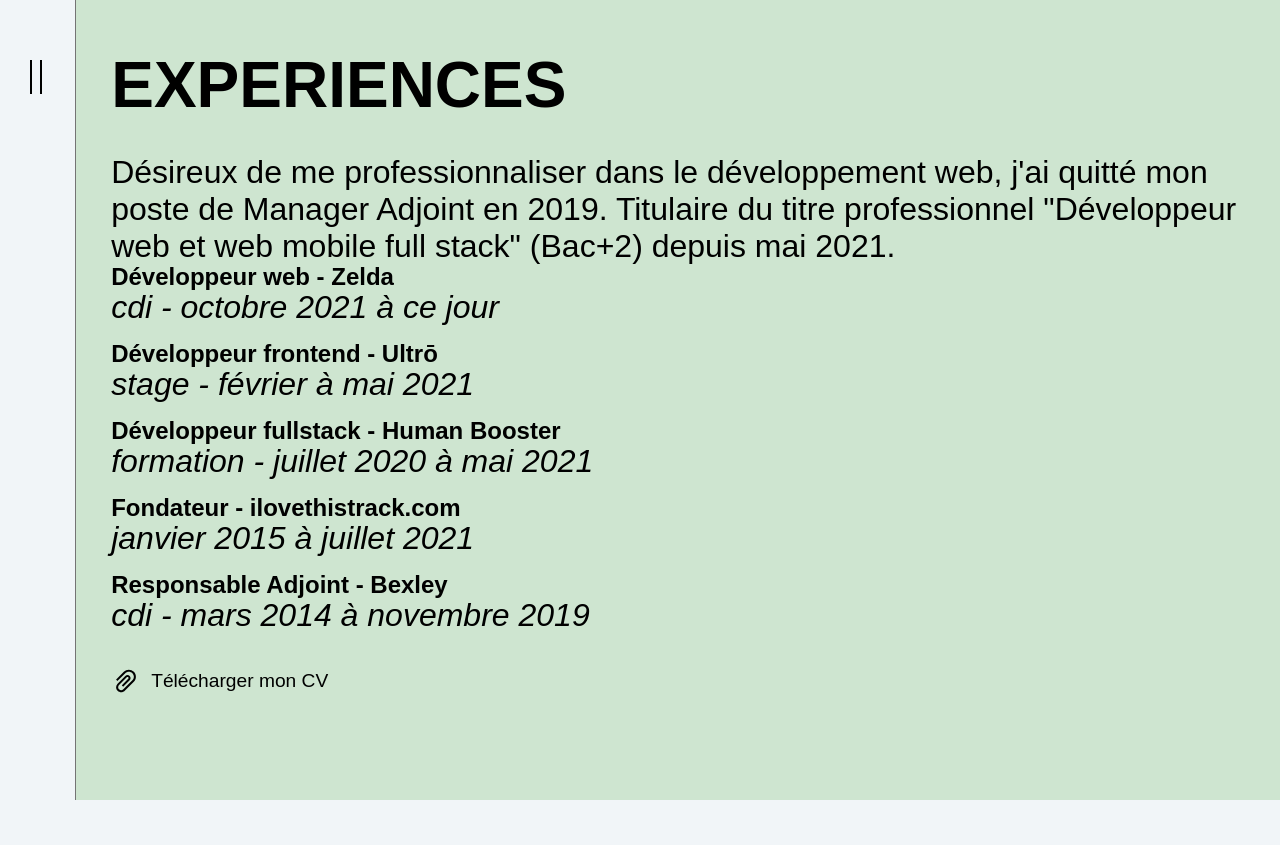
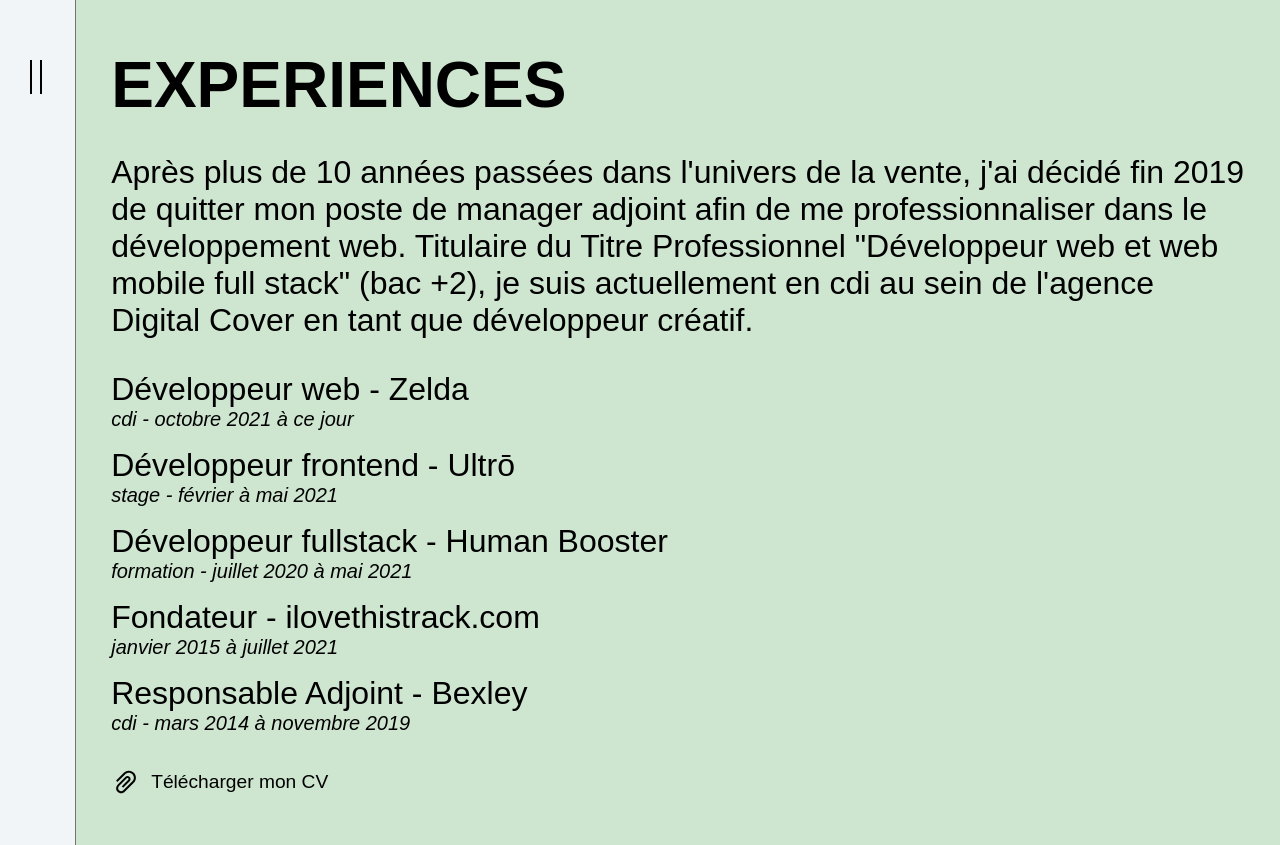
Before and after one commit to idrissdiakite/portfolio-react, a React (Create React App) app: page /experiences in a window 1280 px wide. Before the commit the page ends 800 px from the top, so only its background shows below. Built offline with nearby package versions, Linux system fonts and the light colour scheme; a web font is replaced by a local one.

Commit message:
🎨 [EXPERIENCES] Updated content

```diff
--- a/src/components/Experiences/index.js
+++ b/src/components/Experiences/index.js
@@ -8,16 +8,12 @@
     <>
       <h1 className="experiences__title">Experiences</h1>
       <motion.p
-        className="whoiam__suptitle"
+        className="experiences__suptitle"
         initial={{ opacity: 0 }}
         animate={{ opacity: 1 }}
         transition={{ type: "tween", ease: "anticipate", duration: 2 }}
       >
-        Désireux de me professionnaliser dans le développement web, j'ai
-        quitté mon poste de Manager Adjoint en 2019. Titulaire du titre
-        professionnel "Développeur web et web mobile full stack" (Bac+2)
-        depuis mai 2021.
-
+        Après plus de 10 années passées dans l'univers de la vente, j'ai décidé fin 2019 de quitter mon poste de manager adjoint afin de me professionnaliser dans le développement web. Titulaire du Titre Professionnel "Développeur web et web mobile full stack" (bac +2), je suis actuellement en cdi au sein de l'agence Digital Cover en tant que développeur créatif.
       </motion.p>
       <motion.div
         className="experiences__wrapper"
--- a/src/components/Experiences/jobs.js
+++ b/src/components/Experiences/jobs.js
@@ -106,11 +106,7 @@
         <br />
         - Vente / Service après-vente
         <br />
-        - Aménagement du point de vente
-        <br />
         - Remises en banque / Gestion de caisse
-        <br />
-        - Réception et gestion des livraisons
         <br />
         - Gestion des stocks / Inventaires tournant
         <br />
--- a/src/components/Experiences/style.scss
+++ b/src/components/Experiences/style.scss
@@ -2,6 +2,10 @@
 
 .experiences {
   background-color: $bg-3;
+
+  &__suptitle {
+    margin-bottom: 2rem;
+  }
 
   &__item {
     margin-bottom: 0.5rem;
@@ -9,13 +13,14 @@
     @media screen and (min-width: 768px) { margin-bottom: 1rem; }
 
     &--title {
-      font-size: 1.5rem;
-      line-height: 1.5rem;
-      font-weight: 600;
+      font-weight: 400;
       cursor: pointer;
     }
 
-    &--suptitle { font-style: italic; }
+    &--suptitle {
+      font-size: 1.25rem;
+      font-style: italic;
+    }
 
     &--content {
       margin-top: 1rem;
```
